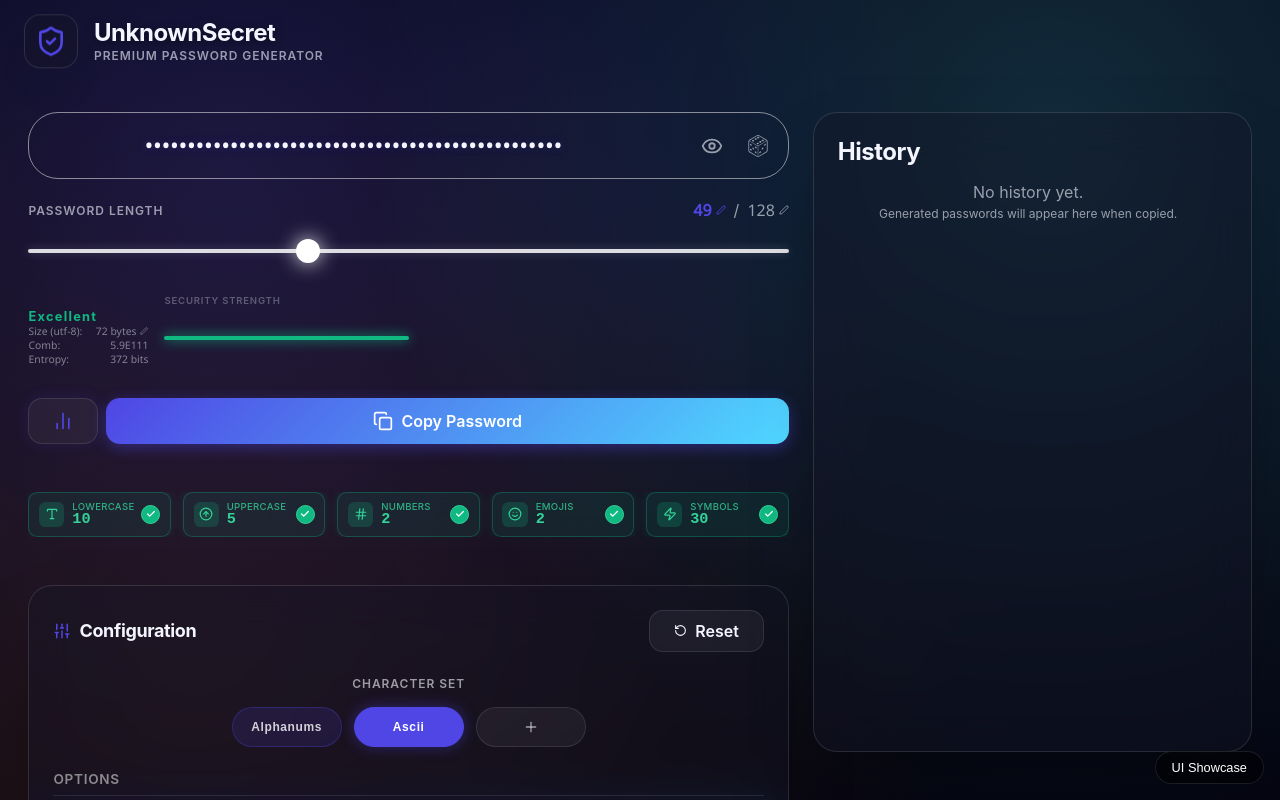
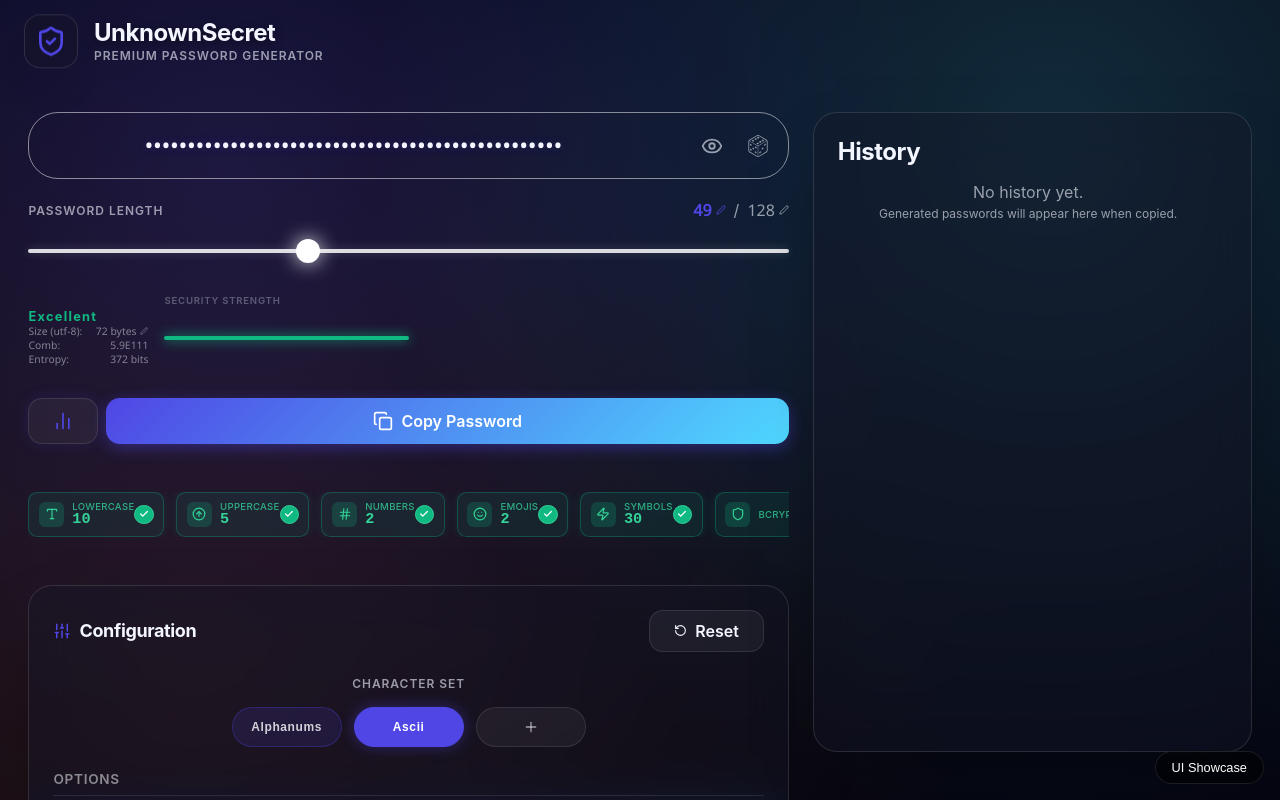
Before and after one commit to WireSwarm/UnknownSecret, a React (Vite) app: page / in a window 1280 px wide. Both pictures are taken after a click on the button 63 px from the left and 421 px from the top of the page. Shown: the top 800 px of the page. Built offline with nearby package versions, Linux system fonts and the light colour scheme; a web font is replaced by a local one.

Commit message:
chore : Add bcrypt compatibility check in stats

```diff
--- a/src/components/generator/PasswordStats.jsx
+++ b/src/components/generator/PasswordStats.jsx
@@ -1,11 +1,12 @@
-import React, { useMemo } from 'react';
-import { Type, ArrowUpCircle, Hash, Smile, Zap, Check } from 'lucide-react';
+import React, { useMemo, useState } from 'react';
+import { Type, ArrowUpCircle, Hash, Smile, Zap, Check, Shield, Info, X } from 'lucide-react';
 
 export function PasswordStats({ password, isOpen }) {
+    const [showBcryptInfo, setShowBcryptInfo] = useState(false);
 
     // Calculate stats ensuring we handle surrogate pairs (emojis) correctly
     const stats = useMemo(() => {
-        if (!password) return { lower: 0, upper: 0, number: 0, emoji: 0, symbol: 0 };
+        if (!password) return { lower: 0, upper: 0, number: 0, emoji: 0, symbol: 0, bytes: 0 };
 
         const chars = Array.from(password);
         const total = chars.length;
@@ -25,7 +26,8 @@ export function PasswordStats({ password, isOpen }) {
         });
 
         const symbol = total - (lower + upper + number + emoji);
-        return { lower, upper, number, emoji, symbol };
+        const bytes = new TextEncoder().encode(password).length;
+        return { lower, upper, number, emoji, symbol, bytes };
     }, [password]);
 
     const statItems = [
@@ -33,7 +35,15 @@ export function PasswordStats({ password, isOpen }) {
         { label: 'Uppercase', count: stats.upper, icon: ArrowUpCircle },
         { label: 'Numbers', count: stats.number, icon: Hash },
         { label: 'Emojis', count: stats.emoji, icon: Smile },
-        { label: 'Symbols', count: stats.symbol, icon: Zap }
+        { label: 'Symbols', count: stats.symbol, icon: Zap },
+        {
+            label: 'Bcrypt',
+            count: (password && stats.bytes <= 72) ? 1 : 0,
+            icon: Shield,
+            hideCount: true,
+            onClick: () => setShowBcryptInfo(prev => !prev),
+            isInteractive: true
+        }
     ];
 
     // Container style - handles the collapse/expand animation
@@ -55,7 +65,7 @@ export function PasswordStats({ password, isOpen }) {
     // Grid layout for stats
     const gridStyle = {
         display: 'grid',
-        gridTemplateColumns: 'repeat(5, 1fr)',
+        gridTemplateColumns: 'repeat(6, 1fr)',
         gap: '0.75rem'
     };
 
@@ -80,7 +90,8 @@ export function PasswordStats({ password, isOpen }) {
                             boxShadow: isActive ? '0 0 12px rgba(16, 185, 129, 0.15)' : 'none',
                             opacity: isOpen ? 1 : 0,
                             transform: isOpen ? 'translateY(0)' : 'translateY(1rem)',
-                            transition: `all 0.5s ease ${index * 50}ms`
+                            transition: `all 0.5s ease ${index * 50}ms`,
+                            cursor: item.isInteractive ? 'pointer' : 'default'
                         };
 
                         const iconBoxStyle = {
@@ -106,7 +117,12 @@ export function PasswordStats({ password, isOpen }) {
                         };
 
                         return (
-                            <div key={item.label} style={cardStyle} id={`stat-${item.label.toLowerCase()}`}>
+                            <div
+                                key={item.label}
+                                style={cardStyle}
+                                id={`stat-${item.label.toLowerCase()}`}
+                                onClick={item.onClick}
+                            >
                                 <div style={{ display: 'flex', alignItems: 'center', gap: '0.5rem', minWidth: 0 }}>
                                     <div style={iconBoxStyle}>
                                         <Icon size={14} />
@@ -124,6 +140,7 @@ export function PasswordStats({ password, isOpen }) {
                                         }}>
                                             {item.label}
                                         </span>
+                                        {!item.hideCount && (
                                             <span style={{
                                                 fontSize: '0.95rem',
                                                 fontWeight: 700,
@@ -132,6 +149,7 @@ export function PasswordStats({ password, isOpen }) {
                                             }}>
                                                 {item.count}
                                             </span>
+                                        )}
                                     </div>
                                 </div>
 
@@ -142,6 +160,47 @@ export function PasswordStats({ password, isOpen }) {
                         );
                     })}
                 </div>
+
+                {showBcryptInfo && (
+                    <div
+                        style={{
+                            marginTop: '1rem',
+                            padding: '0.75rem',
+                            borderRadius: '0.5rem',
+                            background: 'rgba(59, 130, 246, 0.1)', // Blue tint
+                            border: '1px solid rgba(59, 130, 246, 0.25)',
+                            display: 'flex',
+                            alignItems: 'start',
+                            gap: '0.75rem',
+                            animation: 'fadeIn 0.3s ease',
+                            position: 'relative'
+                        }}
+                    >
+                        <Info size={18} style={{ color: '#60A5FA', flexShrink: 0, marginTop: '2px' }} />
+                        <div style={{ flex: 1 }}>
+                            <h4 style={{ margin: 0, fontSize: '0.85rem', fontWeight: 700, color: '#DBEAFE' }}>
+                                Bcrypt Compatibility
+                            </h4>
+                            <p style={{ margin: '0.25rem 0 0 0', fontSize: '0.75rem', lineHeight: 1.5, color: '#BFDBFE' }}>
+                                Ensures your password is not truncated by systems using Bcrypt.
+                                The checked status means your password size is <b>≤ 72 bytes</b>.
+                            </p>
+                        </div>
+                        <button
+                            onClick={() => setShowBcryptInfo(false)}
+                            style={{
+                                background: 'transparent',
+                                border: 'none',
+                                color: 'rgba(255,255,255,0.4)',
+                                cursor: 'pointer',
+                                padding: '2px'
+                            }}
+                            className="hover:text-white transition-colors"
+                        >
+                            <X size={14} />
+                        </button>
+                    </div>
+                )}
             </div>
         </div>
     );
```
Lines whose indentation alone changed are shown as unchanged.
